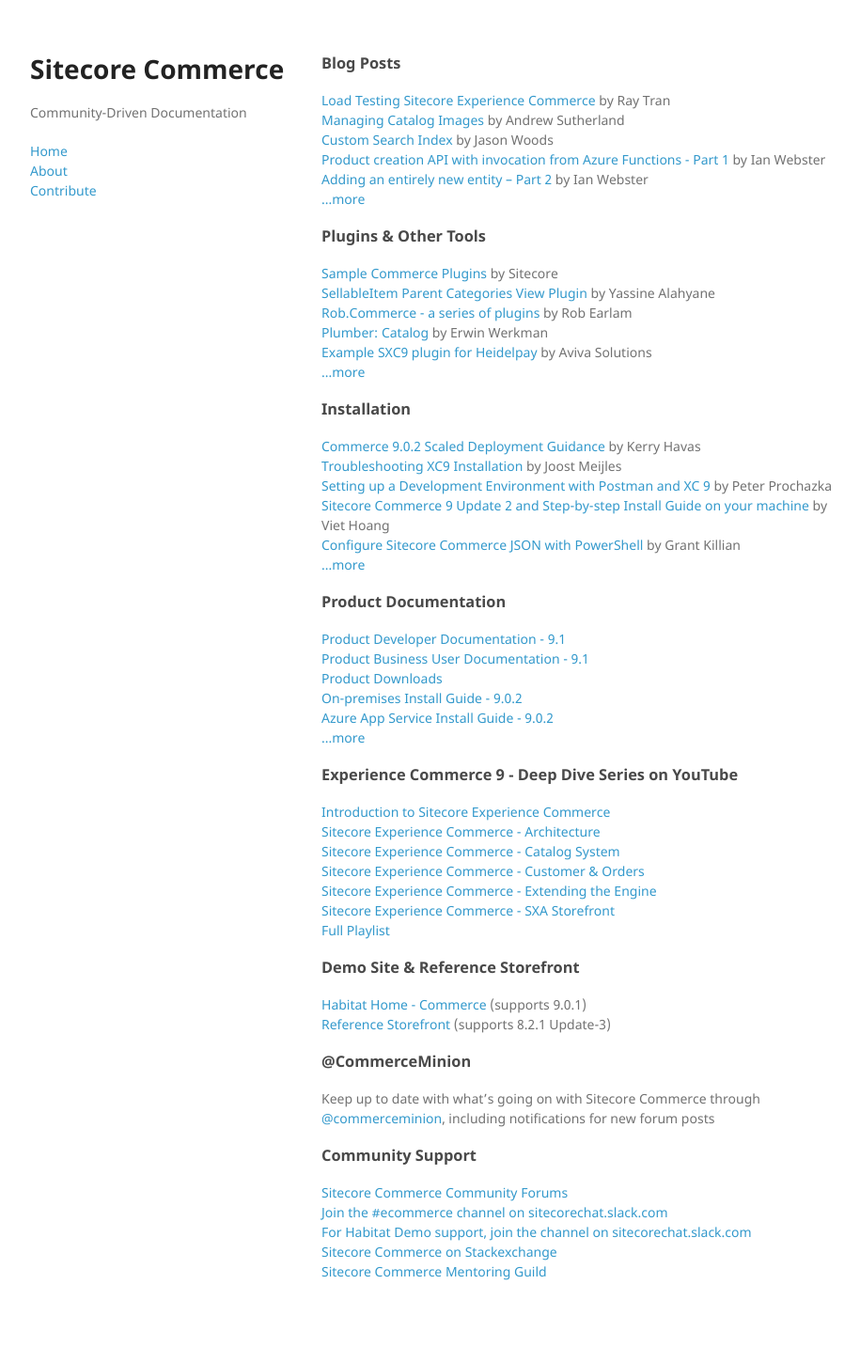
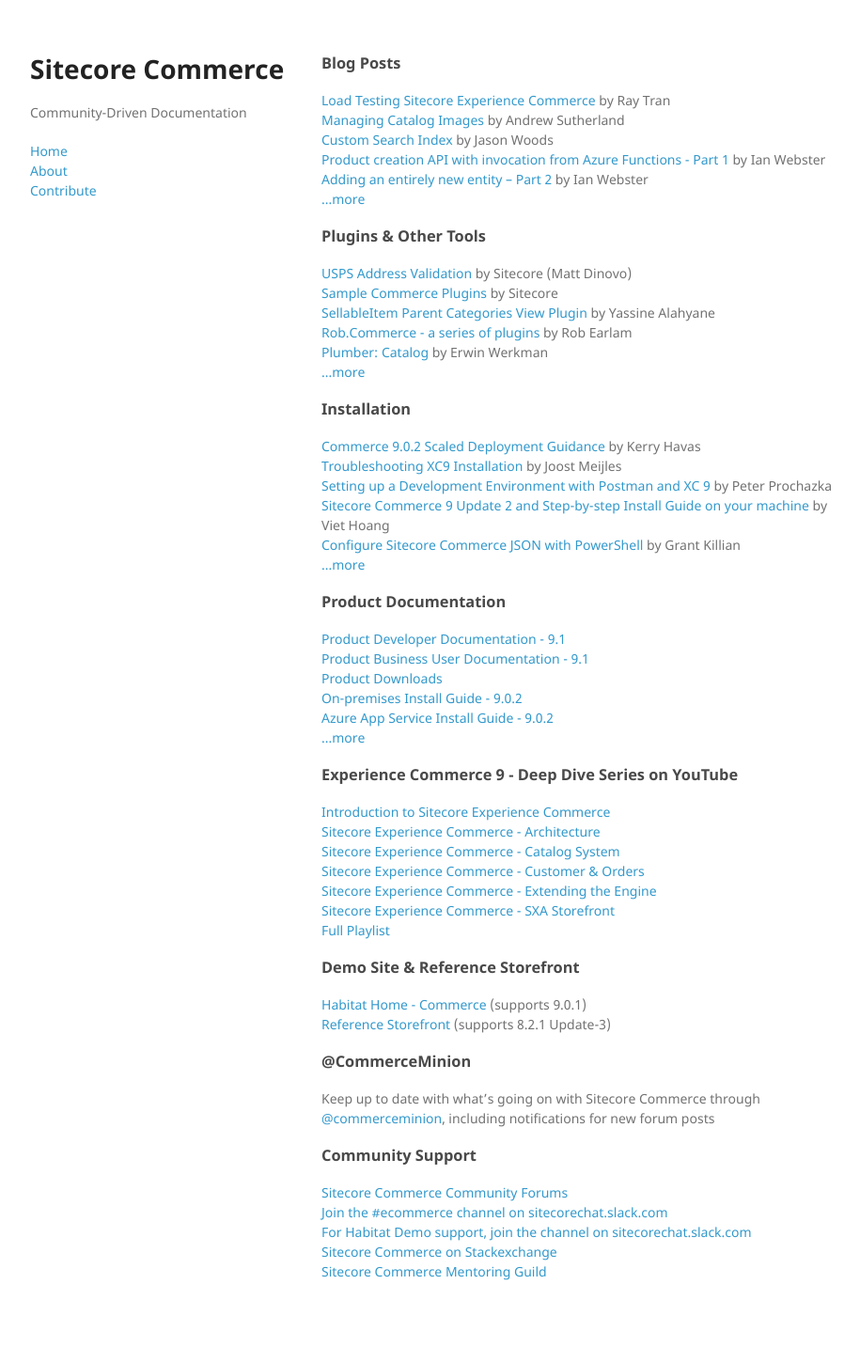
Before and after one commit to CommerceMinion/commerce-community-docs, a Jekyll site: the page built from index.md, in a window 1280 px wide. Shown: the whole page at 94% size, without its empty margins (26-941 px from the left). Built offline with Jekyll 4.4.1, drawn with Linux system fonts in a browser that asks for light colours.

Commit message:
Added Matt's USPS plugin

```diff
--- a/_data/plugins.yml
+++ b/_data/plugins.yml
@@ -1,3 +1,8 @@
+- name: "USPS Address Validation"
+  link: https://github.com/Sitecore/SitecoreCommerce/tree/master/src/Plugin.Sample.USPS
+  author: "Sitecore (Matt Dinovo)"
+  submitted-by: Kelly Heard
+
 - name: "Sample Commerce Plugins"
   link: https://github.com/Sitecore/SitecoreCommerce
   author: Sitecore
```
